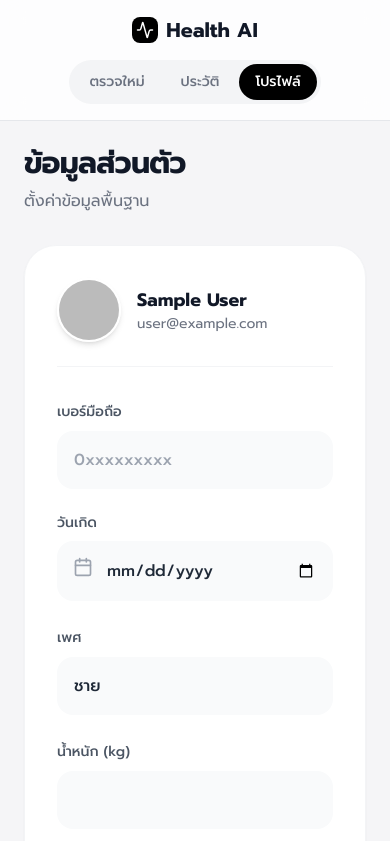
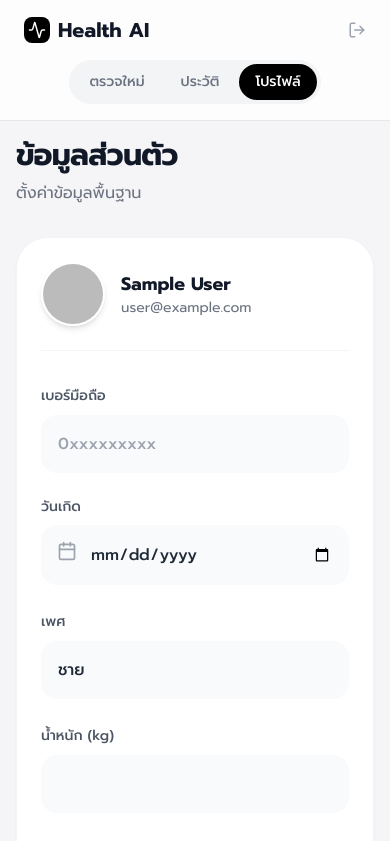
Before and after one commit to siamsquared/health-logs, a React (Vite) app: page /onehealth/profile in a window 390 px wide. Shown: the top 841 px of the page. Built offline with nearby package versions, Linux system fonts and the light colour scheme; no server answers; the database is empty; sample sign-in values are in the browser's storage.

Commit message:
Implement support responsive ui

```diff
--- a/src/components/AnalysisResult.tsx
+++ b/src/components/AnalysisResult.tsx
@@ -80,7 +80,7 @@ export default function AnalysisResult({data}: { data: any }) {
         <div className="space-y-8 animate-fade-in-up">
 
             {/* Summary Card */}
-            <div className="bg-white p-8 rounded-[2.5rem] shadow-sm border border-gray-100 relative overflow-hidden">
+            <div className="bg-white p-6 md:p-8 rounded-[2.5rem] shadow-sm border border-gray-100 relative overflow-hidden">
                 <h2 className="text-2xl font-bold mb-4 flex items-center gap-3 relative z-10">
                     <div className="bg-black text-white p-3 rounded-2xl"><FileText size={24}/></div>
                     สรุปผลภาพรวม
@@ -129,7 +129,7 @@ export default function AnalysisResult({data}: { data: any }) {
 
             {/* Food & Advice */}
             <div className="grid md:grid-cols-2 gap-6 pt-4 border-t border-gray-200/50">
-                <div className="bg-white p-8 rounded-[2.5rem] border border-gray-100 shadow-sm">
+                <div className="bg-white p-6 md:p-8 rounded-[2.5rem] border border-gray-100 shadow-sm">
                     <h3 className="font-bold text-gray-900 mb-6 flex items-center gap-3 text-xl">
                         <span className="bg-green-100 text-green-700 p-2 rounded-xl"><Apple
                             size={20}/></span> อาหารแนะนำ
@@ -144,7 +144,7 @@ export default function AnalysisResult({data}: { data: any }) {
                         ))}
                     </ul>
                 </div>
-                <div className="bg-white p-8 rounded-[2.5rem] border border-gray-100 shadow-sm">
+                <div className="bg-white p-6 md:p-8 rounded-[2.5rem] border border-gray-100 shadow-sm">
                     <h3 className="font-bold text-gray-900 mb-6 flex items-center gap-3 text-xl">
                         <span className="bg-orange-100 text-orange-700 p-2 rounded-xl"><Dumbbell
                             size={20}/></span> คำแนะนำ
--- a/src/components/Navbar.tsx
+++ b/src/components/Navbar.tsx
@@ -17,6 +17,7 @@ export default function Navbar() {
     return (
         <nav className="bg-white/80 backdrop-blur-md border-b border-gray-200 px-6 py-4 sticky top-0 z-50">
             <div className="max-w-5xl mx-auto flex flex-col md:flex-row justify-between items-center gap-4 md:gap-0">
+                <div className="w-full md:w-auto flex justify-between items-center">
                     <Link to="/" className="text-xl font-bold text-gray-900 flex items-center gap-2">
                         <div className="bg-black text-white p-1 rounded-lg">
                             <Activity size={18}/>
@@ -24,15 +25,20 @@ export default function Navbar() {
                         Health AI
                     </Link>
 
-                <div className="flex items-center gap-1 bg-gray-100 p-1 rounded-full">
-                    {/* Use 'activeProps' for active state styling or just rely on global class/data attribute */}
-                    <Link to="/" className="flex items-center gap-2 px-4 py-2 rounded-full transition text-sm font-medium text-gray-500 hover:bg-gray-200" activeProps={{ className: "bg-black text-white hover:bg-black" }}>
+                    <button onClick={handleLogout}
+                            className="flex md:hidden items-center gap-2 text-gray-400 hover:text-red-500 transition text-sm font-medium">
+                        <LogOut size={18}/>
+                    </button>
+                </div>
+
+                <div className="flex items-center gap-1 bg-gray-100 p-1 rounded-full overflow-x-auto max-w-full">
+                    <Link to="/" className="flex-shrink-0 flex items-center gap-2 px-4 py-2 rounded-full transition text-sm font-medium text-gray-500 hover:bg-gray-200" activeProps={{ className: "bg-black text-white hover:bg-black" }}>
                         ตรวจใหม่
                     </Link>
-                    <Link to="/logs" className="flex items-center gap-2 px-4 py-2 rounded-full transition text-sm font-medium text-gray-500 hover:bg-gray-200" activeProps={{ className: "bg-black text-white hover:bg-black" }}>
+                    <Link to="/logs" className="flex-shrink-0 flex items-center gap-2 px-4 py-2 rounded-full transition text-sm font-medium text-gray-500 hover:bg-gray-200" activeProps={{ className: "bg-black text-white hover:bg-black" }}>
                         ประวัติ
                     </Link>
-                    <Link to="/profile" className="flex items-center gap-2 px-4 py-2 rounded-full transition text-sm font-medium text-gray-500 hover:bg-gray-200" activeProps={{ className: "bg-black text-white hover:bg-black" }}>
+                    <Link to="/profile" className="flex-shrink-0 flex items-center gap-2 px-4 py-2 rounded-full transition text-sm font-medium text-gray-500 hover:bg-gray-200" activeProps={{ className: "bg-black text-white hover:bg-black" }}>
                         โปรไฟล์
                     </Link>
                 </div>
--- a/src/pages/HomePage.tsx
+++ b/src/pages/HomePage.tsx
@@ -92,7 +92,7 @@ export default function HomePage() {
             {isAuthenticated && !isDisclaimerAccepted && <DisclaimerModal onAgree={handleAgreeDisclaimer}/>}
 
             <div
-                className={`p-6 transition duration-500 ${isAuthenticated && !isDisclaimerAccepted ? 'blur-sm pointer-events-none' : ''}`}>
+                className={`p-4 md:p-6 transition duration-500 ${isAuthenticated && !isDisclaimerAccepted ? 'blur-sm pointer-events-none' : ''}`}>
                 <div className="max-w-4xl mx-auto animate-fade-in">
                     {!isAuthenticated && (
                         <div className="flex flex-col items-center justify-center min-h-[80vh] text-center">
@@ -112,10 +112,10 @@ export default function HomePage() {
 
                     {isAuthenticated && !result && !processing && (
                         <div className="mt-12 text-center">
-                            <h2 className="text-4xl font-bold text-gray-900 mb-2 tracking-tight">สวัสดี, {user?.displayName?.split(' ')[0]}</h2>
-                            <p className="text-gray-500 mb-12 text-lg">สุขภาพวันนี้เป็นอย่างไรบ้าง?</p>
+                            <h2 className="text-3xl md:text-4xl font-bold text-gray-900 mb-2 tracking-tight">สวัสดี, {user?.displayName?.split(' ')[0]}</h2>
+                            <p className="text-gray-500 mb-8 md:mb-12 text-base md:text-lg">สุขภาพวันนี้เป็นอย่างไรบ้าง?</p>
                             <div
-                                className="bg-white rounded-[3rem] p-16 shadow-xl hover:shadow-2xl transition duration-500 max-w-xl mx-auto cursor-pointer group border border-gray-100 relative overflow-hidden">
+                                className="bg-white rounded-[2rem] md:rounded-[3rem] p-8 md:p-16 shadow-xl hover:shadow-2xl transition duration-500 max-w-xl mx-auto cursor-pointer group border border-gray-100 relative overflow-hidden">
                                 <input type="file" onChange={handleFileUpload} accept="image/*" className="hidden"
                                        id="fileInput"/>
                                 <label htmlFor="fileInput"
--- a/src/pages/ProfilePage.tsx
+++ b/src/pages/ProfilePage.tsx
@@ -90,14 +90,14 @@ export default function ProfilePage() {
     return (
         <div className="min-h-screen bg-[#F5F5F7] text-gray-900 font-sans">
             <Navbar/>
-            <div className="max-w-2xl mx-auto p-6 animate-fade-in-up">
+            <div className="max-w-2xl mx-auto p-4 md:p-6 animate-fade-in-up">
                 <div className="mb-8">
                     <h1 className="text-3xl font-bold tracking-tight">ข้อมูลส่วนตัว</h1>
                     <p className="text-gray-500 mt-2">ตั้งค่าข้อมูลพื้นฐาน</p>
                 </div>
 
                 <form onSubmit={handleSubmit}
-                      className="bg-white p-8 rounded-[2rem] shadow-sm border border-gray-100 space-y-8">
+                      className="bg-white p-6 md:p-8 rounded-[2rem] shadow-sm border border-gray-100 space-y-8">
                     <div className="flex items-center gap-4 pb-6 border-b border-gray-100">
 
                         {/* Logic to show Image or Default Avatar */}
```
Also changed, not shown: src/pages/LogsPage.tsx (+5 -5 lines). Lines whose indentation alone changed are shown as unchanged.
